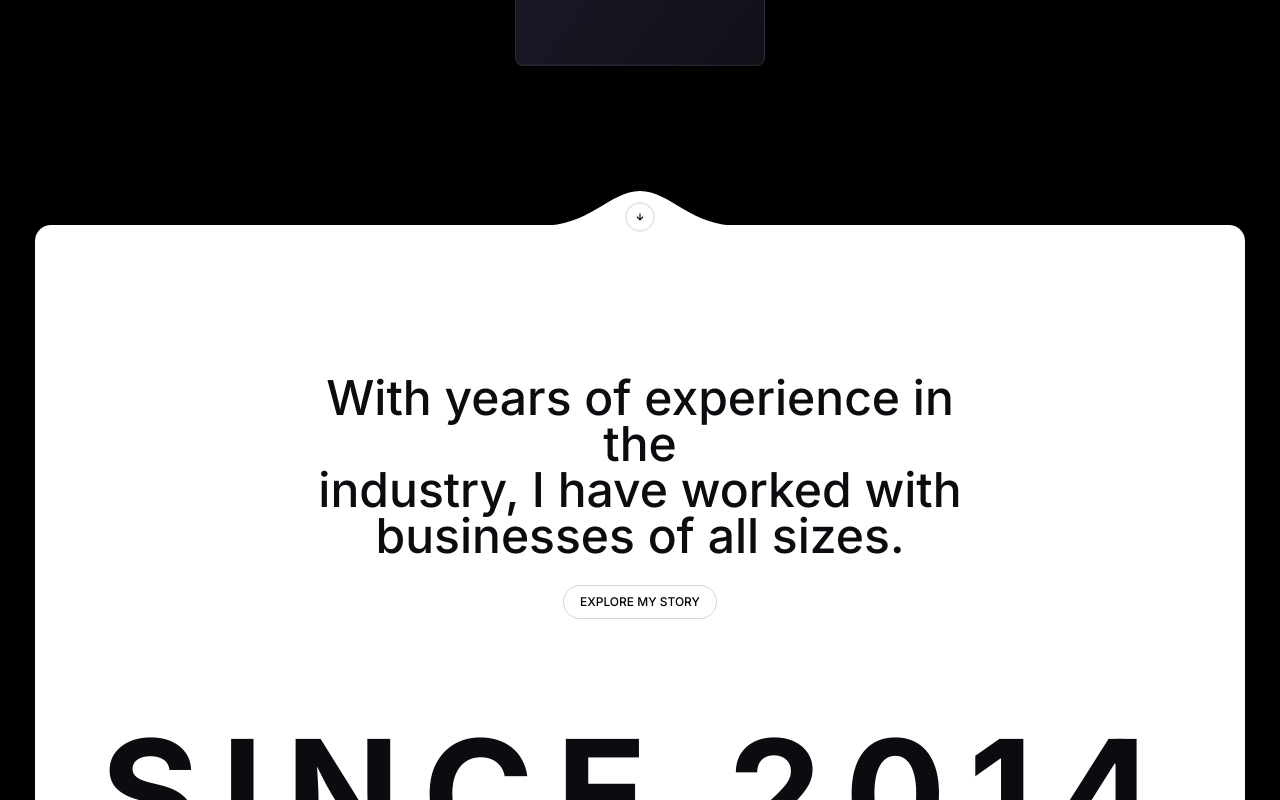
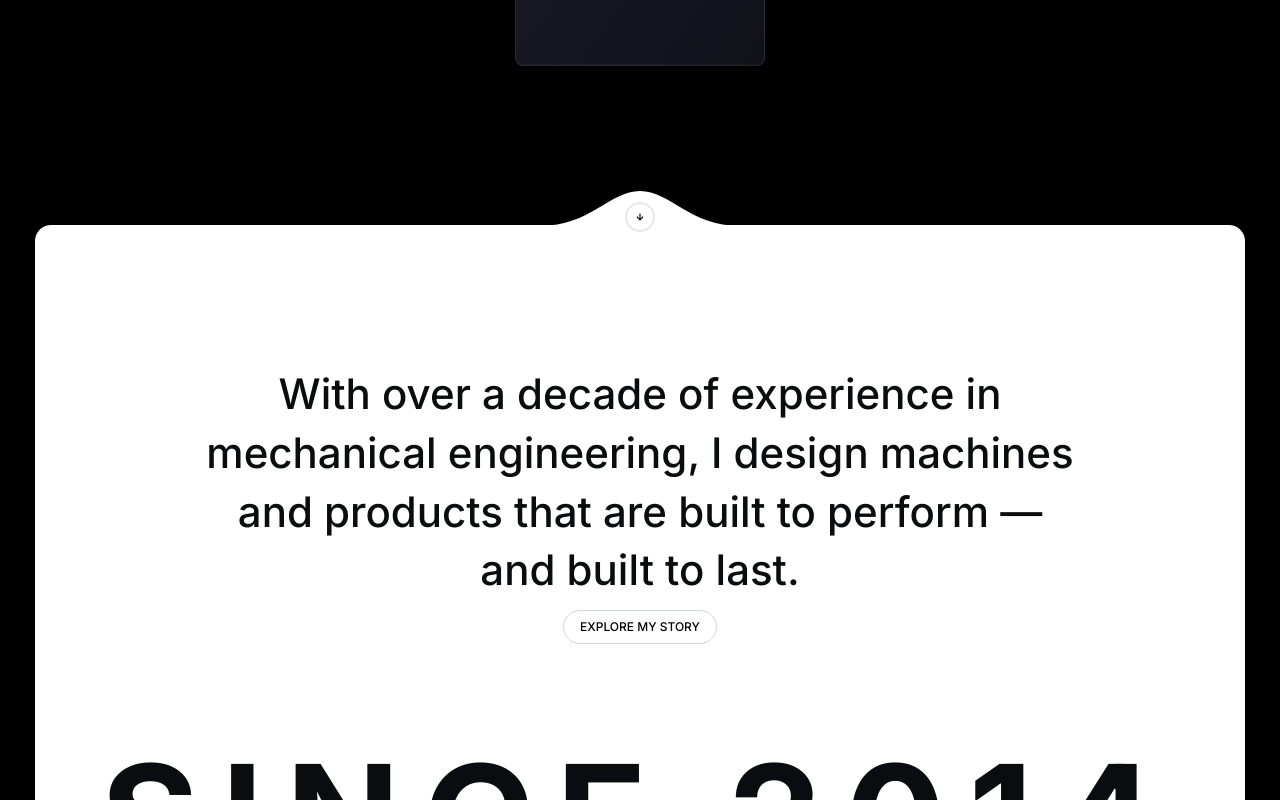
Before and after one commit to minidukalhara14/creative-portfolio, a React (Vite) app: page / in a window 1280 px wide. Shown: the part 535-1335 px from the top of the page. Built offline with nearby package versions, Linux system fonts and the light colour scheme; no server answers.

Commit message:
changing intro descrip ✏️

```diff
--- a/src/components/common/Intro.jsx
+++ b/src/components/common/Intro.jsx
@@ -26,15 +26,11 @@ export default function Intro() {
                     </div>
               </div>
 
-                <div className="w-full max-w-full md:w-[700px] min-h-[150px] md:h-[200px] flex flex-col mt-[120px] md:mt-[150px] items-center px-4 md:px-0">
-                    <span className="text-[24px] sm:text-[34px] md:text-[48px] leading-[32px] sm:leading-[40px] md:leading-[46px] font-medium tracking-normal text-center block">
-                        With years of experience in the
-                    </span>
-                    <span className="text-[24px] sm:text-[34px] md:text-[48px] leading-[32px] sm:leading-[40px] md:leading-[46px] font-medium tracking-normal text-center block">
-                        industry, I have worked with
-                    </span>
-                    <span className="text-[24px] sm:text-[34px] md:text-[48px] leading-[32px] sm:leading-[40px] md:leading-[46px] font-medium tracking-normal text-center block">
-                        businesses of all sizes.
+                <div className="w-full max-w-[900px] min-h-[150px] mt-[100px] md:mt-[140px] mx-auto px-4">
+                    <span className="text-[22px] sm:text-[30px] md:text-[42px] leading-[1.4] font-medium text-center block">
+                        With over a decade of experience in mechanical engineering,
+                        I design machines and products that are built to perform —
+                        and built to last.
                     </span>
                 </div>
 
```
